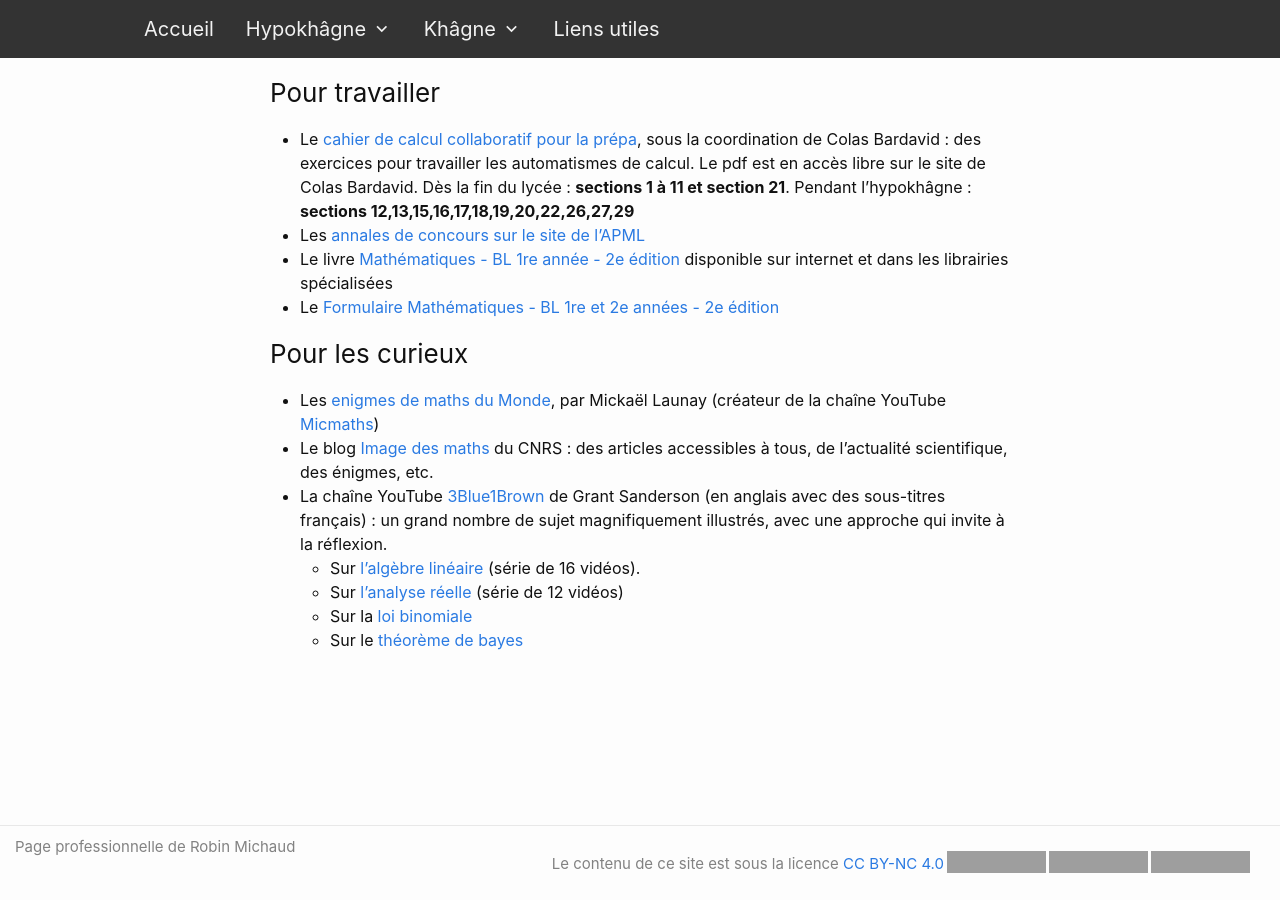
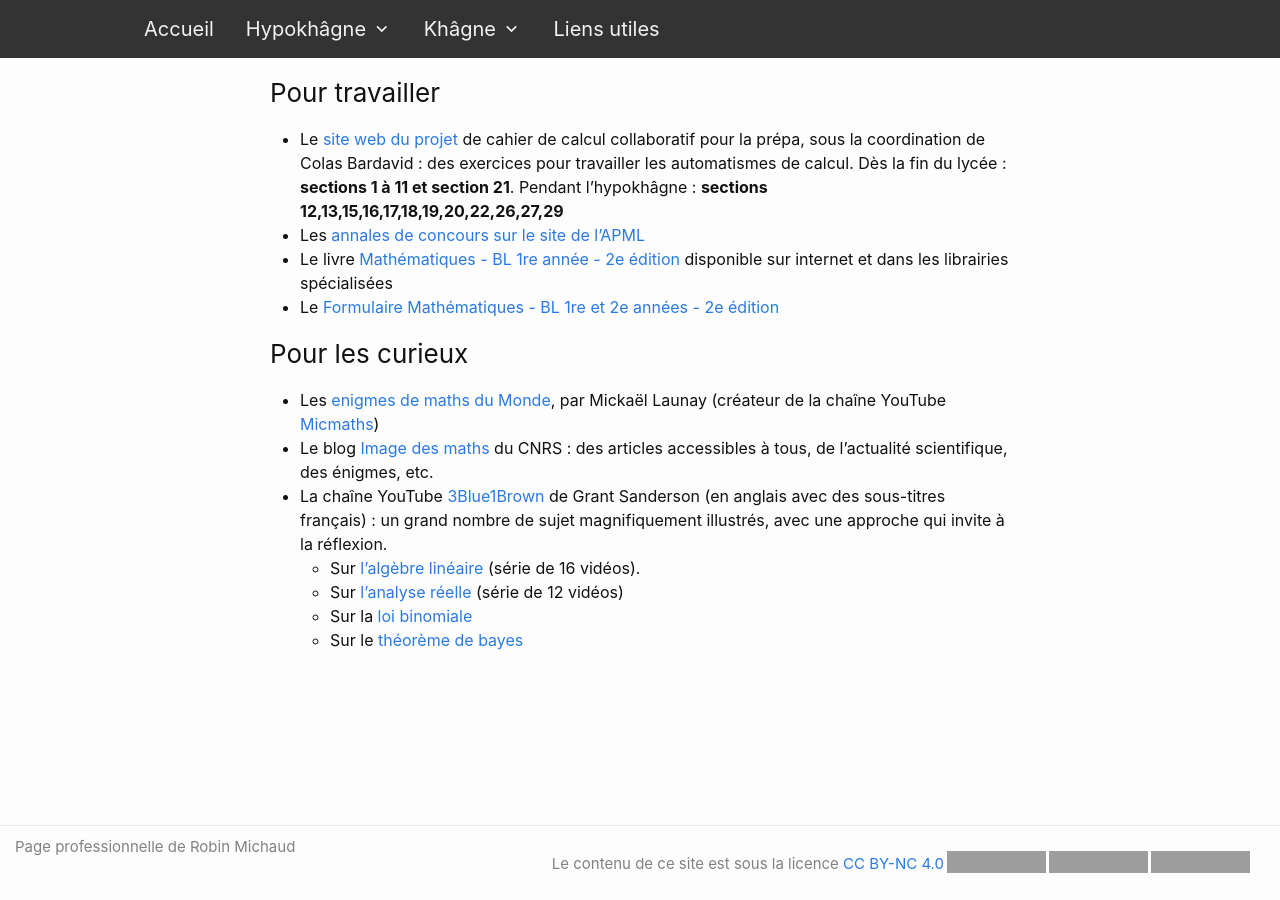
Before and after one commit to michaudmaths/michaudmaths.github.io, a Jekyll site: the page built from menu/liens_utiles.markdown, in a window 1280 px wide. Built offline with Jekyll 4.4.1, drawn with Linux system fonts in a browser that asks for light colours; nearby versions of some CDN libraries; grey boxes are pictures that could not be loaded.

Commit message:
Update liens_utiles.markdown

```diff
--- a/menu/liens_utiles.markdown
+++ b/menu/liens_utiles.markdown
@@ -6,7 +6,7 @@ katex: True
 ---
 
 ### Pour travailler
-- Le <a href="https://colasbd.github.io/cdc/">cahier de calcul collaboratif pour la prépa</a>, sous la coordination de Colas Bardavid : des exercices pour travailler les automatismes de calcul. Le pdf est en accès libre sur le site de Colas Bardavid.   Dès la fin du lycée : <strong>sections 1 à 11 et section 21</strong>. Pendant l'hypokhâgne : <strong>sections 12,13,15,16,17,18,19,20,22,26,27,29</strong>
+- Le <a href="https://colasbd.github.io/cdc/">site web du projet</a> de cahier de calcul collaboratif pour la prépa, sous la coordination de Colas Bardavid : des exercices pour travailler les automatismes de calcul. Dès la fin du lycée : <strong>sections 1 à 11 et section 21</strong>. Pendant l'hypokhâgne : <strong>sections 12,13,15,16,17,18,19,20,22,26,27,29</strong>
 - Les <a href="https://apml-maths.com/mathematiques/annales/">annales de concours sur le site de l'APML</a>
 - Le livre <a href = "https://www.editions-ellipses.fr/accueil/13639-mathematiques-bl-1re-annee-nouveaux-programmes-9782340048638.html?srsltid=AfmBOopGSmqaUOwyeLrpo7YkcSVw4c1SpiH2S3nUtunXqBOoNJeTOuGl"> Mathématiques - BL 1re année - 2e édition </a> disponible sur internet et dans les librairies spécialisées
 - Le <a href="https://www.editions-ellipses.fr/accueil/14038-25911-formulaire-mathematiques-bl-1re-et-2e-annees-2e-edition-2e-edition-9782340063600.html#/1-format_disponible-broche"> Formulaire Mathématiques - BL 1re et 2e années - 2e édition </a>
```
